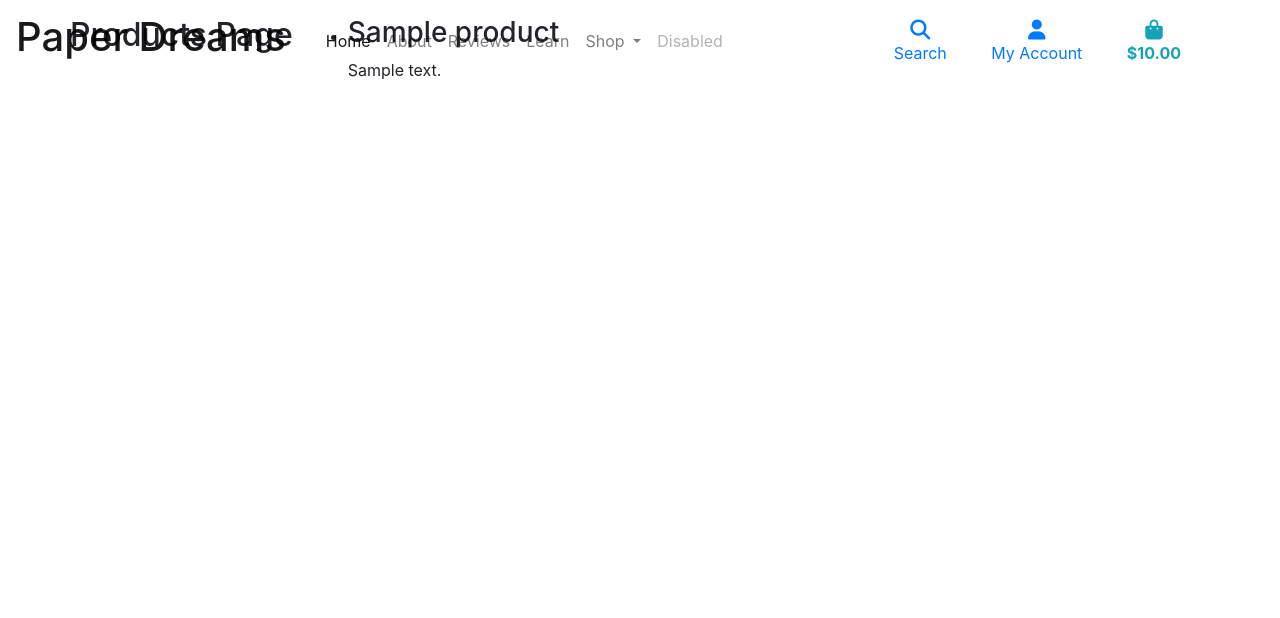
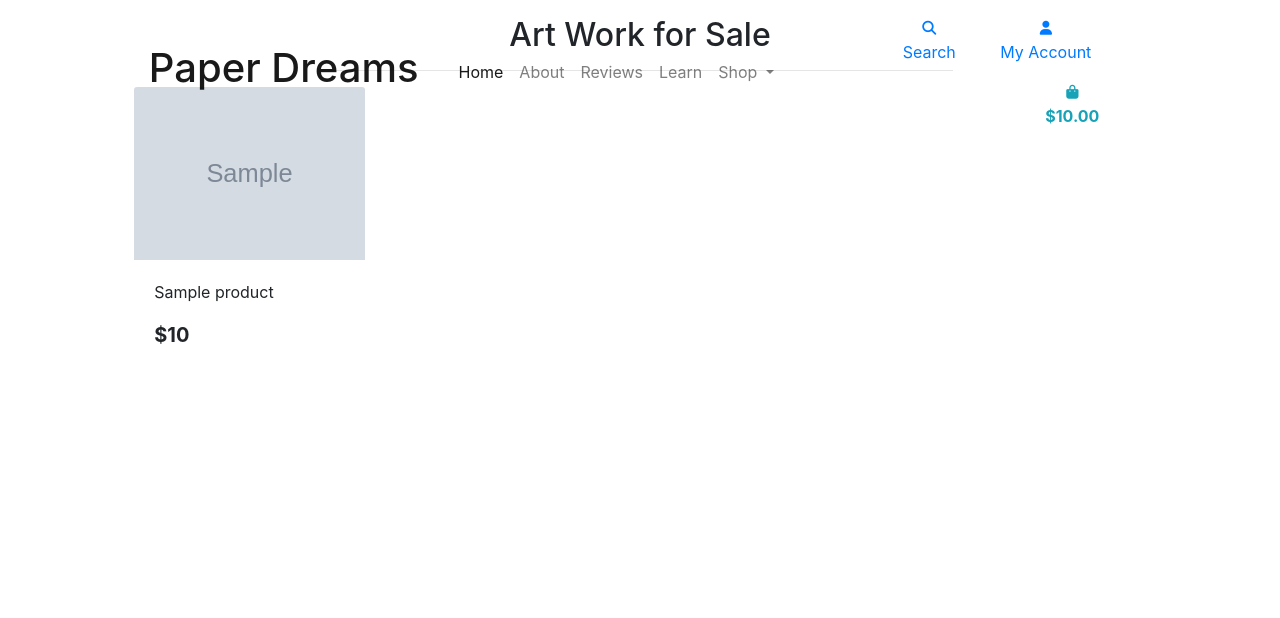
Before and after one commit to leah-jala/NEW-paperdreams, a Django app: template products/templates/products/products.html in a window 1280 px wide. Shown: the top 618 px of the page. Run offline with Django 3.2, Linux system fonts and the light colour scheme; the template is opened without the code that fills it: most values are stand-ins (such as "Sample title", 1, 10 or a date in 2020); grey boxes marked "Sample" are stand-in pictures; some libraries are stand-ins or nearby versions.

Commit message:
Delete unnecessary overlay div and css from products.html

```diff
--- a/home/static/home/css/home.css
+++ b/home/static/home/css/home.css
@@ -94,7 +94,7 @@
   transition: opacity 0.3s;
 }
 
-@media (max-width: 464px) {
+@media (max-width: 492px) {
   .container {
     margin: 0 auto;
     padding: 0;
--- a/products/templates/products/products.html
+++ b/products/templates/products/products.html
@@ -10,24 +10,50 @@
 {% endblock %}
 
 {% block content %}
-<div class="overlay"></div>
-    <div class="container mt-3">
+        <div class="container-fluid">
           <div class="row">
-            <h2>Products Page</h2>
+            <div class="col text-center mt-3">
+              <h2 class="text-center">Art Work for Sale</h2>
+              <hr class="w-50 mb-1">
+            </div>
+          </div>
+          <div class="row">
             <div class="col">
+              <div class="product-container col-10 offset-1">
+                <div class="row mt-1 mb-2"></div>
+                <div class="row">
                   {% if products %}
-                    <ul>
                       {% for product in products %}
-                            <li>
-                                <h3>{{ product.name }}</h3>
-                                <p>{{ product.description }}</p>
-                            </li>
+                        <div class="col-sm-6 col-md-6 col-lg-4 col-xl-3 mb-3">
+                          <div class="card h-100 border-0">
+                            {% if product.image %}
+                                <a href="">
+                                    <img class="card-img-top img-fluid" src="{{ product.image.url }}" alt="{{ product.name }}">
+                                </a>
+                                {% else %}
+                                <a href="">
+                                    <img class="card-img-top img-fluid" src="{{ MEDIA_URL }}noimage.png" alt="{{ product.name }}">
+                                </a>
+                            {% endif %}
+                            <div class="card-body mb-3 pb-0">
+                              <p class="mb-0">{{ product.name }}</p>
+                            </div>
+                            <div class="card-footer bg-white pt-0 border-0 text-left">
+                              <div class="row">
+                                <div class="col">
+                                  <p class="lead mb-0 text-left font-weight-bold">${{ product.price }}</p>
+                                </div>
+                              </div>
+                            </div>
+                          </div>
+                        </div>
                       {% endfor %}
-                    </ul>
                   {% else %}
                   <p>No products available.</p>
                   {% endif %}
                 </div>
               </div>
           </div>
+      </div>
+
 {% endblock %}
--- a/templates/base.html
+++ b/templates/base.html
@@ -44,7 +44,7 @@
 </head>
 
 <body>
-  <header class="container-fluid fixed-top px-0 mb-3">
+  <header class="container-fluid d-flex justify-content-center fixed-top px-0 mb-3">
     <nav class="navbar navbar-expand-lg navbar-light">
       <a class="navbar-brand" href="{% url 'home' %}"><h1>Paper Dreams</h1></a>
       <button class="navbar-toggler" type="button" data-toggle="collapse" data-target="#navbarSupportedContent"
@@ -75,10 +75,8 @@
               <a class="dropdown-item" href="#">Children</a>
               <a class="dropdown-item" href="#">Figurines</a>
               <a class="dropdown-item" href="#">Masks</a>
+              <a class="dropdown-item" href="#">Prints & Paintings</a>
             </div>
-          </li>
-          <li class="nav-item">
-            <a class="nav-link disabled">Disabled</a>
           </li>
         </ul>
         <div class="col-12 col-lg-6 my-auto py-1 py-lg-0">
@@ -86,7 +84,7 @@
             <li class="list-inline-item">
               <a class="text-black nav-link d-block" href="#" data-toggle="dropdown" aria-haspopup="true" aria-expanded="false">
                   <div class="text-center">
-                      <div><i class="fas fa-search fa-lg"></i></div>
+                      <div><i class="fas fa-search fa-sm"></i></div>
                       <p class="my-0">Search</p>
                   </div>
               </a>
@@ -108,7 +106,7 @@
           <li class="list-inline-item dropdown">
             <a class="text-black nav-link d-block" href="#" id="user-options" data-toggle="dropdown" aria-haspopup="true" aria-expanded="false">
                 <div class="text-center">
-                    <div><i class="fas fa-user fa-lg"></i></div>
+                    <div><i class="fas fa-user fa-sm"></i></div>
                     <p class="my-0">My Account</p>
                 </div>
             </a>
@@ -128,7 +126,7 @@
             <li class="list-inline-item">
               <a class="{% if grand_total %}text-info font-weight-bold{% else %}text-black{% endif %} nav-link d-block" href="">
                   <div class="text-center">
-                      <div><i class="fas fa-shopping-bag fa-lg"></i></div>
+                      <div><i class="fas fa-shopping-bag fa-sm"></i></div>
                       <p class="my-0">
                           {% if grand_total %}
                               ${{ grand_total|floatformat:2 }}
@@ -154,7 +152,7 @@
 
   {% block content %}
   {% endblock %}
-  <footer class=" fixed-bottom">
+  <footer class="fixed-bottom">
     <ul class="nav justify-content-center border-bottom pb-3">
       <li class="nav-item"><a href="#" class="nav-link px-2 text-muted">Contact</a></li>
       <li class="nav-item"><a href="#" class="nav-link px-2 text-muted">Shipping & Returns</a></li>
```
Also changed, not shown: home/templates/home/index.html (+4 -4 lines), static/css/base.css (+0 -10 lines), media/RisingAbove.JPG (added), media/abstract-ink.PNG (added), media/noimage.png (added), media/word-art-lady.jpg (added). Lines whose indentation alone changed are shown as unchanged.
